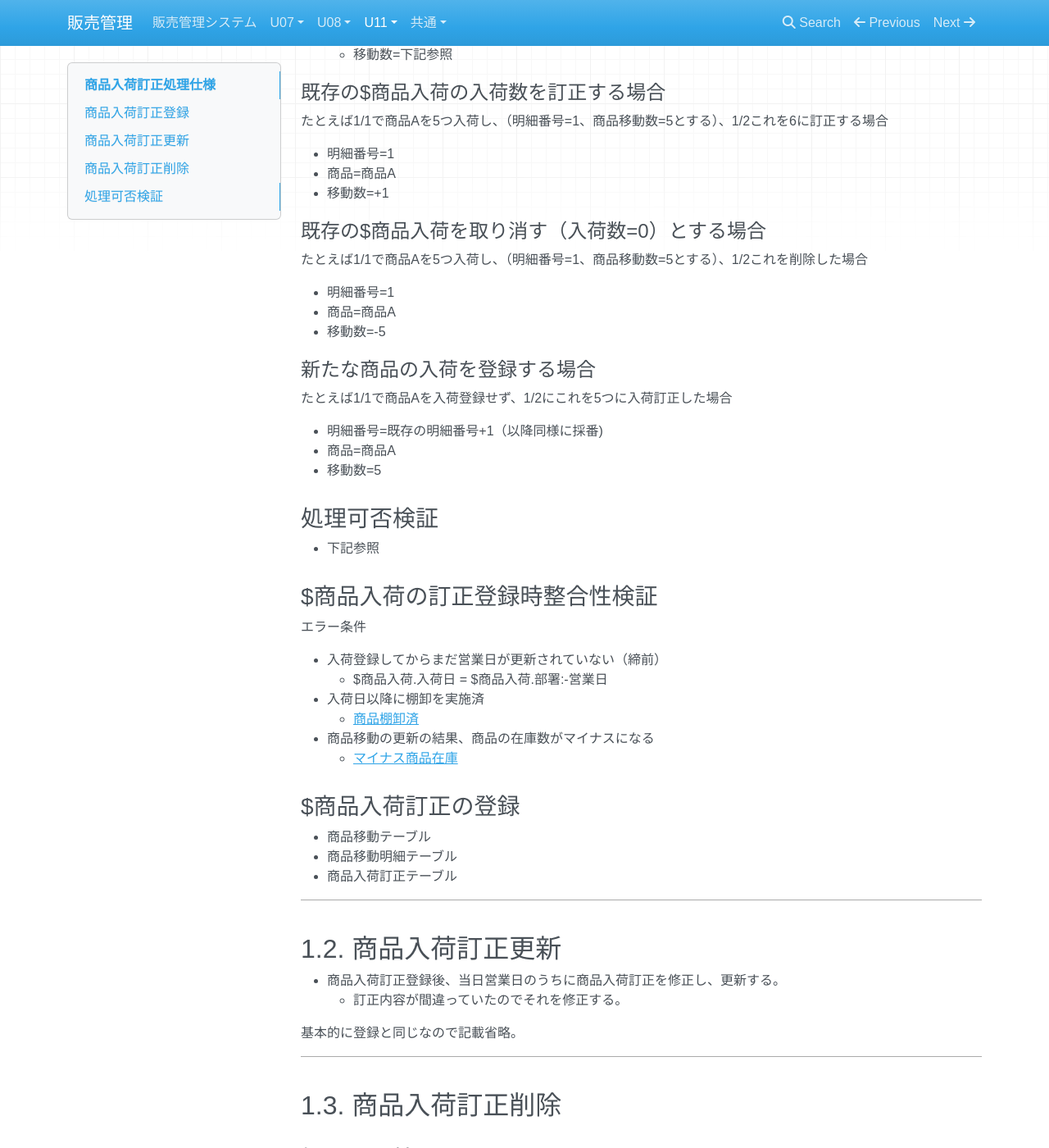
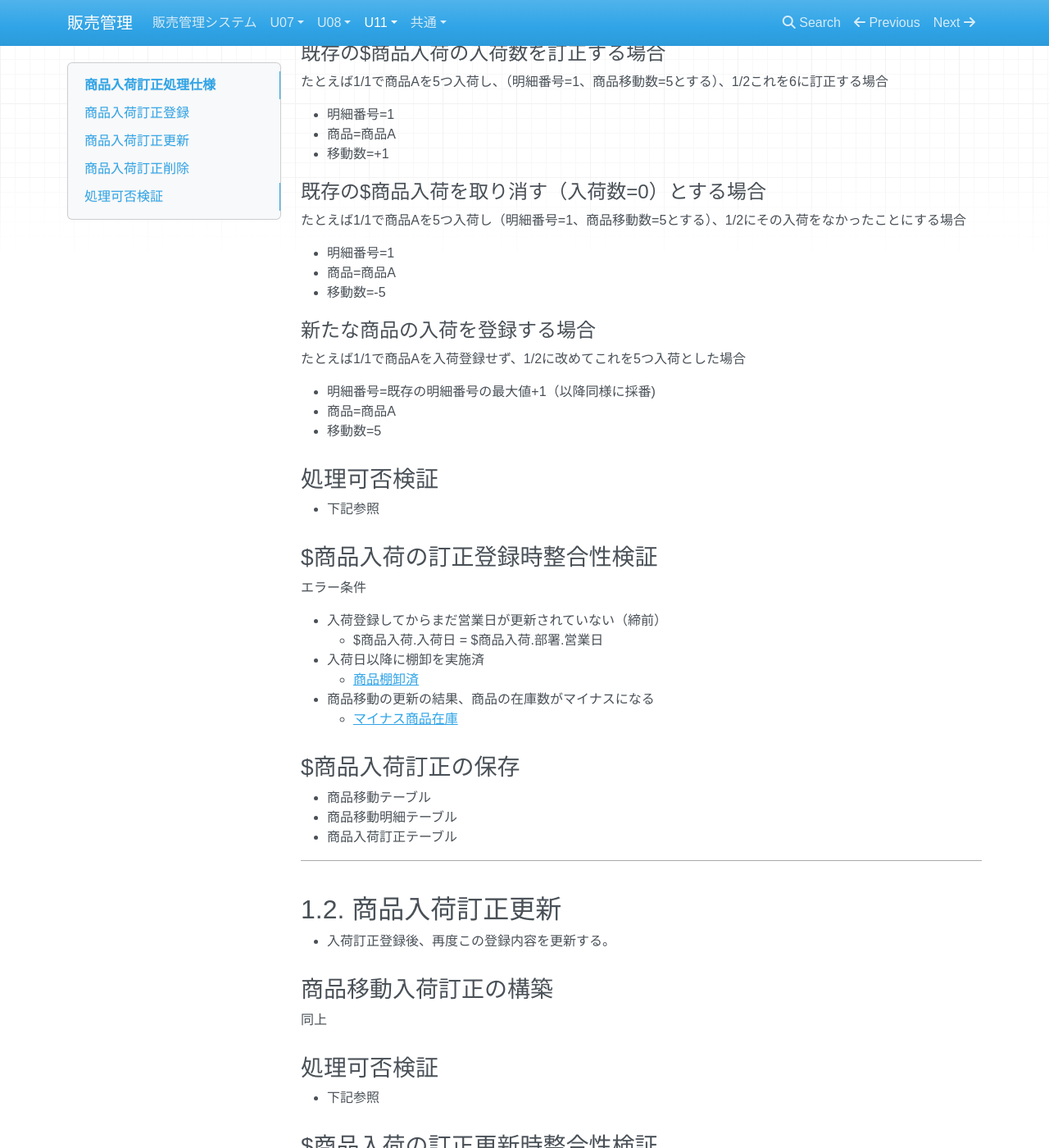
Before and after one commit to ShowKa/HanbaiKanriDoc, an MkDocs documentation site: the page built from docs/U11/U11G003商品入荷/3.1.処理仕様_商品入荷訂正.md, in a window 1280 px wide and 1400 px high, scrolled down 618 px. Shown: the whole window at 82% size. Built offline with MkDocs 1.6.1, drawn with Linux system fonts in a browser that asks for light colours; nearby versions of some CDN libraries; some of the changed text lies outside the part shown.

Commit message:
商品入荷訂正更新

```diff
--- a/docs/U11/U11G003商品入荷/3.1.処理仕様_商品入荷訂正.md
+++ b/docs/U11/U11G003商品入荷/3.1.処理仕様_商品入荷訂正.md
@@ -18,9 +18,7 @@
 - 区分=入荷訂正
 - タイムスタンプ=現在日付時刻
 - 商品移動明細リスト
-    - 明細番号=下記参照
-    - 商品=下記参照
-    - 移動数=下記参照
+    - 明細番号、商品、移動数=下記参照
 
 #### 既存の$商品入荷の入荷数を訂正する場合
 
@@ -32,7 +30,7 @@
 
 #### 既存の$商品入荷を取り消す（入荷数=0）とする場合
 
-たとえば1/1で商品Aを5つ入荷し、（明細番号=1、商品移動数=5とする）、1/2これを削除した場合
+たとえば1/1で商品Aを5つ入荷し（明細番号=1、商品移動数=5とする）、1/2にその入荷をなかったことにする場合
 
 - 明細番号=1
 - 商品=商品A
@@ -40,9 +38,9 @@
 
 #### 新たな商品の入荷を登録する場合
 
-たとえば1/1で商品Aを入荷登録せず、1/2にこれを5つに入荷訂正した場合
+たとえば1/1で商品Aを入荷登録せず、1/2に改めてこれを5つ入荷とした場合
 
-- 明細番号=既存の明細番号+1（以降同様に採番)
+- 明細番号=既存の明細番号の最大値+1（以降同様に採番)
 - 商品=商品A
 - 移動数=5
 
@@ -55,13 +53,13 @@
 エラー条件
 
 - 入荷登録してからまだ営業日が更新されていない（締前）
-    - $商品入荷.入荷日 = $商品入荷.部署:-営業日
+    - $商品入荷.入荷日 = $商品入荷.部署.営業日
 - 入荷日以降に棚卸を実施済
     - [商品棚卸済](/U11/仕様/商品棚卸済)
 - 商品移動の更新の結果、商品の在庫数がマイナスになる
     - [マイナス商品在庫](/u11/仕様/マイナス商品在庫)
 
-### $商品入荷訂正の登録
+### $商品入荷訂正の保存
 
 - 商品移動テーブル
 - 商品移動明細テーブル
@@ -71,10 +69,29 @@
 
 ## 商品入荷訂正更新
 
-- 商品入荷訂正登録後、当日営業日のうちに商品入荷訂正を修正し、更新する。
-    - 訂正内容が間違っていたのでそれを修正する。
+- 入荷訂正登録後、再度この登録内容を更新する。
 
-基本的に登録と同じなので記載省略。
+### 商品移動入荷訂正の構築
+
+同上
+
+### 処理可否検証
+
+- 下記参照
+
+### $商品入荷の訂正更新時整合性検証
+
+エラー条件
+
+- 入荷訂正登録してからまだ営業日が更新されていない（締前）
+    - 下記条件を満たさない
+    - $商品入荷.部署.営業日 ∈ $商品入荷.訂正商品リスト:-商品移動.移動日
+- 商品移動の更新の結果、商品の在庫数がマイナスになる
+    - [マイナス商品在庫](/u11/仕様/マイナス商品在庫)
+
+### $商品入荷訂正の保存
+
+同上
 
 ***
 
```
